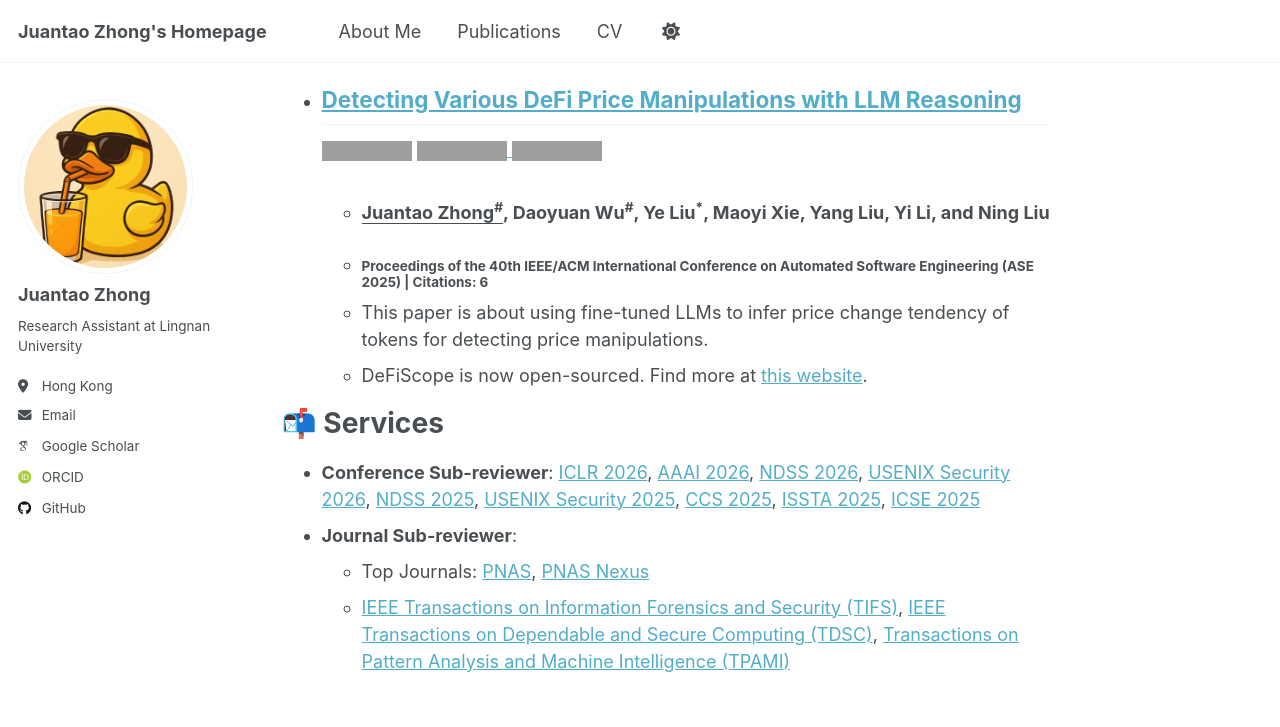
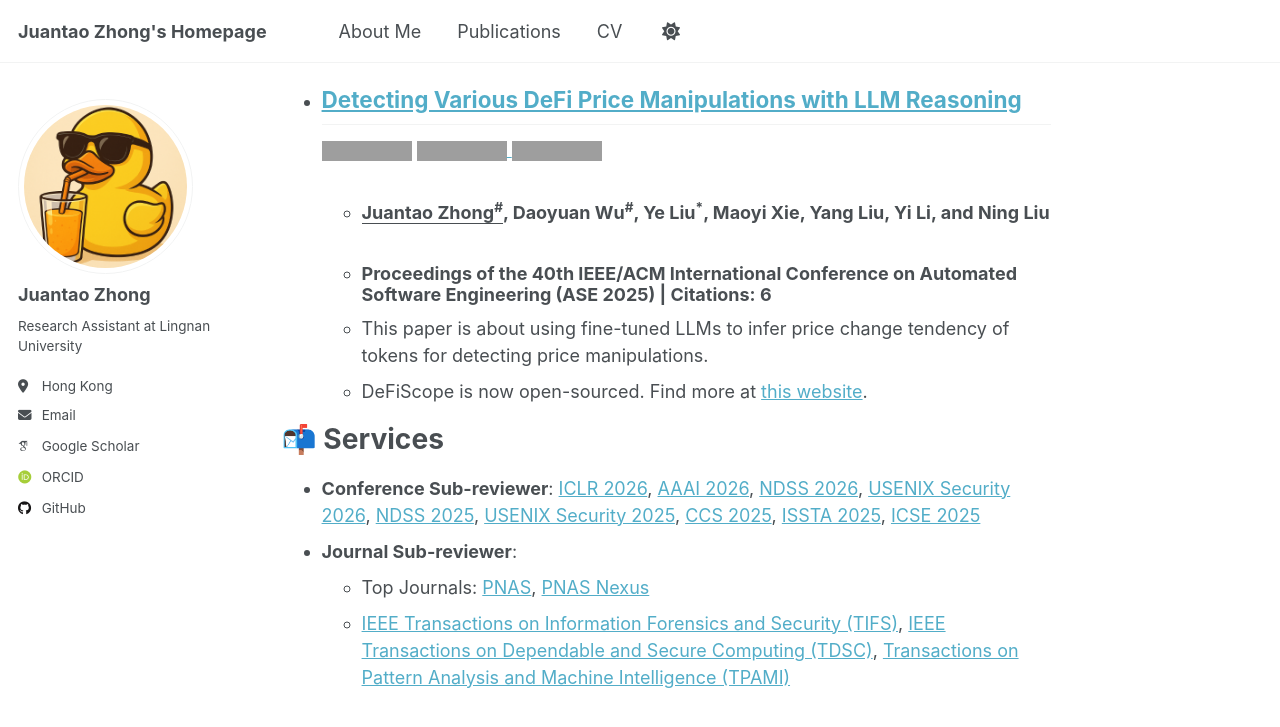
Before and after one commit to P4stry/P4stry.github.io, a Jekyll site: the page built from _pages/about.md, in a window 1280 px wide and 900 px high, scrolled down 825 px. Shown: the top 727 px of the window. Built offline with Jekyll 4.4.1, drawn with Linux system fonts in a browser that asks for light colours; some web fonts are replaced; a script that is not in the unit is left out; grey boxes are pictures that could not be loaded.

Commit message:
Minor update

```diff
--- a/_pages/about.md
+++ b/_pages/about.md
@@ -41,7 +41,7 @@ Juantao Zhong (钟隽韬 in Chinese) is now a research assistant at [Lingnan Uni
   </a>
 
   - ### **<u>Juantao Zhong<sup>#</sup></u>**, Daoyuan Wu<sup>#</sup>, Ye Liu<sup>*</sup>, Maoyi Xie, Yang Liu, Yi Li, and Ning Liu
-  - #### Proceedings of the 40th IEEE/ACM International Conference on Automated Software Engineering (ASE 2025) \| **Citations: 6**
+  - ### Proceedings of the 40th IEEE/ACM International Conference on Automated Software Engineering (ASE 2025) \| **Citations: 6**
   - This paper is about using fine-tuned LLMs to infer price change tendency of tokens for detecting price manipulations.
   - DeFiScope is now open-sourced. Find more at [this website](https://github.com/AIS2Lab/DeFiScope).
 
```
